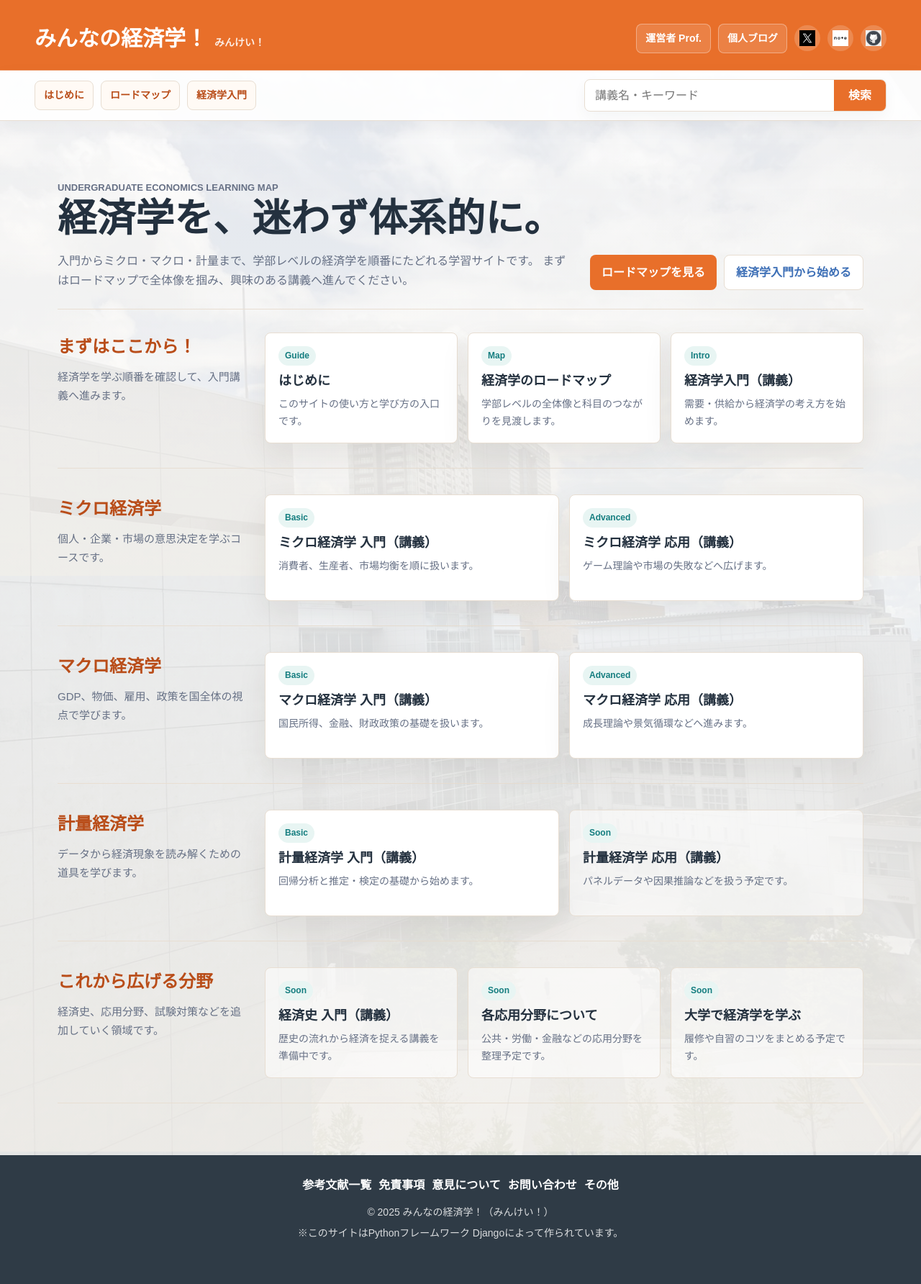
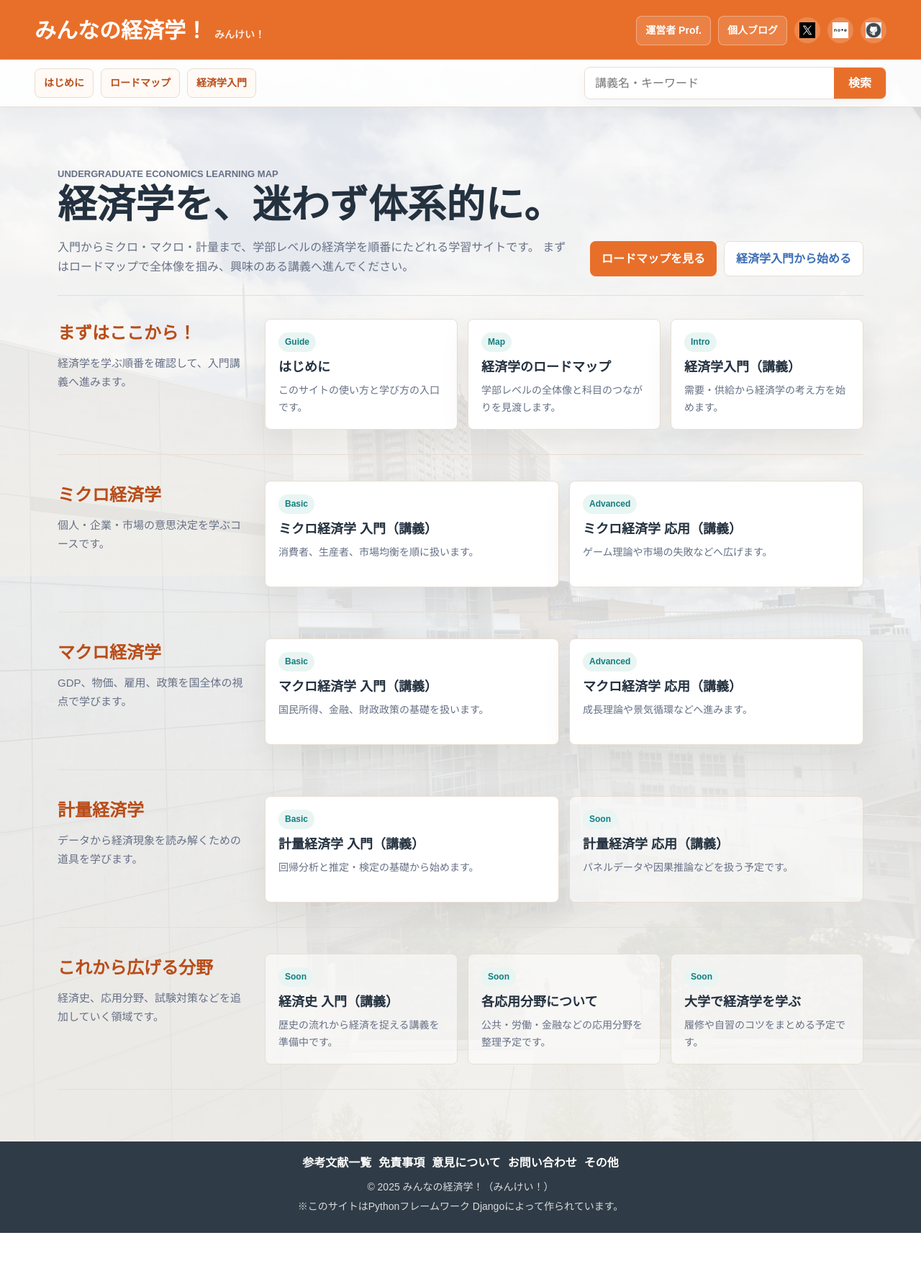
Before and after one commit to Nubatan10001/minkei, a Django app: page / in a window 1280 px wide. Shown: the whole page at 72% size. After the commit the page ends 1713 px from the top, so only its background shows below. Run offline with Django 5.2, Linux system fonts and the light colour scheme.

Commit message:
Slim header and footer spacing

```diff
--- a/minkei/static/css/base.css
+++ b/minkei/static/css/base.css
@@ -67,12 +67,12 @@ img {
     align-items: center;
     justify-content: space-between;
     gap: 24px;
-    padding: 18px clamp(18px, 4vw, 48px);
+    padding: 14px clamp(18px, 4vw, 48px);
     color: #fff;
     background: var(--color-brand);
-    border-top: 10px solid var(--color-brand);
+    border-top: 3px solid var(--color-brand);
     border-bottom: 1px solid rgba(255, 255, 255, 0.22);
-    scroll-margin-top: 18px;
+    scroll-margin-top: 10px;
 }
 
 .site-brand {
@@ -137,7 +137,7 @@ img {
     align-items: center;
     justify-content: space-between;
     gap: 18px;
-    padding: 12px clamp(18px, 4vw, 48px);
+    padding: 10px clamp(18px, 4vw, 48px);
     background: rgba(255, 255, 255, 0.92);
     border-bottom: 1px solid var(--color-line);
     box-shadow: 0 8px 24px rgba(35, 49, 63, 0.05);
@@ -205,17 +205,17 @@ main {
 
 footer {
     margin-top: 0;
-    padding: 28px clamp(18px, 4vw, 48px);
+    padding: 16px clamp(18px, 4vw, 48px);
     color: #fff;
     text-align: center;
     background: #2f3b46;
-    border-bottom: 24px solid #2f3b46;
-    scroll-margin-bottom: 28px;
+    border-bottom: 4px solid #2f3b46;
+    scroll-margin-bottom: 8px;
 }
 
 .footer-links {
     justify-content: center;
-    margin-bottom: 12px;
+    margin-bottom: 8px;
 }
 
 .footer-links a {
@@ -231,7 +231,7 @@ footer {
 }
 
 footer p {
-    margin: 6px 0;
+    margin: 4px 0;
     font-size: 14px;
     color: rgba(255, 255, 255, 0.82);
 }
```
